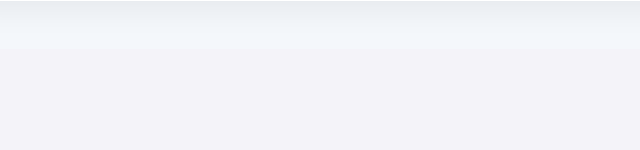
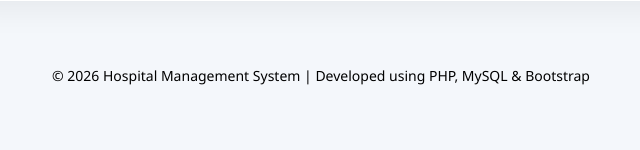
Before and after one commit to Krish-H/CAPMINDS_TASKS, a PHP site: page /patients/create.php in a window 1280 px wide. Shown: the part 939-1089 px from the top of the page, without its empty margins (319-959 px from the left). Before the commit the page ends 909 px from the top, so only its background shows below. Run offline with PHP 8.4, Linux system fonts and the light colour scheme.

Commit message:
Update footer.php

```diff
--- a/task_005/project_root/includes/footer.php
+++ b/task_005/project_root/includes/footer.php
@@ -1,5 +1,16 @@
-</div> <!-- End container -->
+<footer class=" text-black mt-5">
+
+    <div class=" text-center py-3 small">
+
+        © 2026 Hospital Management System | Developed using PHP, MySQL & Bootstrap
+
+    </div>
+
+</footer>
+
 <!-- Bootstrap JS -->
+
 <script src="https://cdn.jsdelivr.net/npm/bootstrap@5.3.0/dist/js/bootstrap.bundle.min.js"></script>
+
 </body>
 </html>
```
